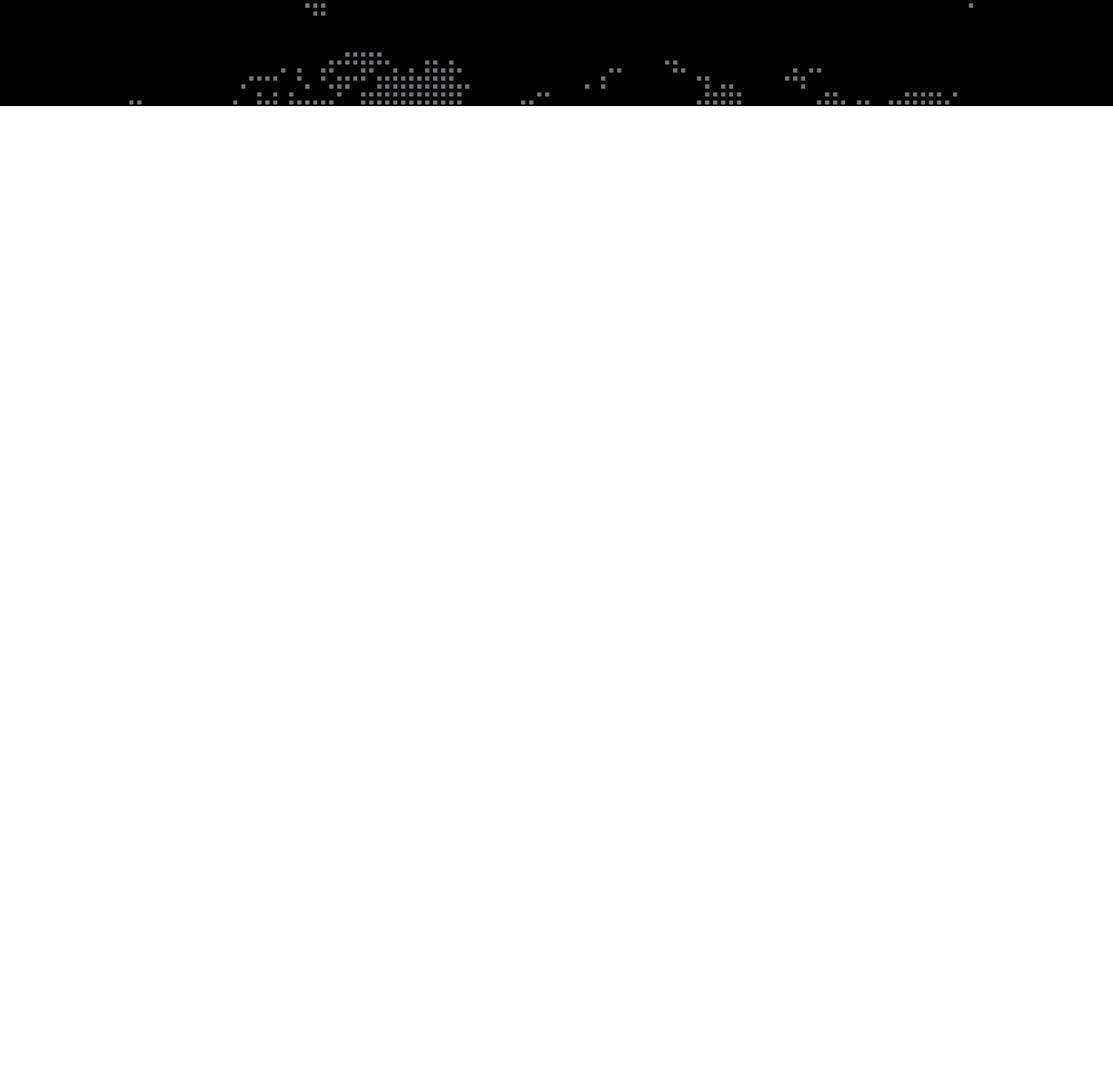
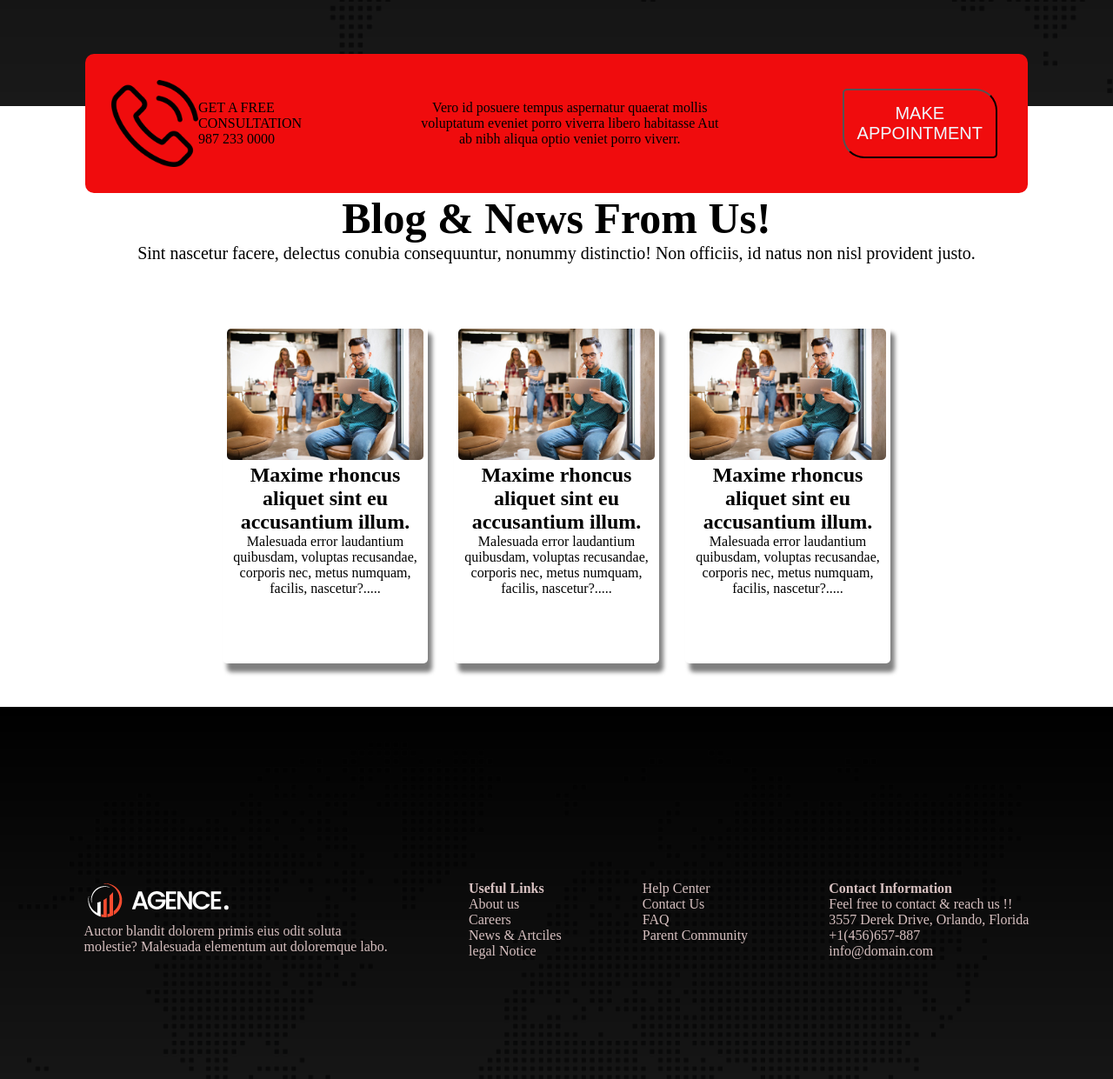
Before and after one commit to KHaaN007/Build-Digital-Agency-Website, a plain HTML site: page index.html in a window 1280 px wide. Shown: the part 1559-2800 px from the top of the page at 87% size. Before the commit the page ends 1681 px from the top, so only its background shows below. Drawn offline with Linux system fonts and the light colour scheme.

Commit message:
almost done

```diff
--- a/index.html
+++ b/index.html
@@ -43,8 +43,9 @@
             <div class="service-container">
                 <button class="service-btn primary-btn">Service List</button>
                 <h1 class="service-title"><span class="orange-color">Services</span> We Can Help You With !</h1>
-                <p class="service-details">Vero id posuere tempus aspernatur quaerat mollis voluptatum eveniet porro viverra <br>libero habitasse
-                porro fames quos pharetra diam cupidatat ligula! Netus! Quos dignissi mos laoreet.</p>
+                <p class="service-details">Vero id posuere tempus aspernatur quaerat mollis voluptatum eveniet porro
+                    viverra <br>libero habitasse
+                    porro fames quos pharetra diam cupidatat ligula! Netus! Quos dignissi mos laoreet.</p>
                 <ol>
                     <li class="service-list">Nobis ridiculus cupiditate egestas commodi.</li>
                     <li class="service-list">Ipsum dui curabitur dapibuish mollitia.</li>
@@ -57,11 +58,12 @@
                         <img class="service-img" src="/asset/image/man-2.jpg" alt="">
                         <div>
                             <h2>George Smith</h2>
-                        <h4>CEO, Director</h4>
+                            <h4>CEO, Director</h4>
                         </div>
                     </div>
                     <div>
-                        <button style="padding: 15px; border-radius: 5px 25px; background-color: blue;">More Details</button>
+                        <button style="padding: 15px; border-radius: 5px 25px; background-color: blue;">More
+                            Details</button>
                     </div>
                 </div>
             </div>
@@ -88,9 +90,76 @@
                 </div>
             </div>
         </section>
+        <section>
+            <div class="floting-section">
+                <div style="display: flex; align-items: center;"><img class="box-img" src="/asset/icons/phone-call.png"
+                        alt="">
+                    <p>GET A FREE CONSULTATION <br>
+                        987 233 0000</p>
+                </div>
+                <div>
+                    <p style="width: 60%; margin: auto; text-align: center;">Vero id posuere tempus aspernatur quaerat
+                        mollis voluptatum eveniet porro
+                        viverra libero habitasse Aut ab nibh aliqua optio veniet porro viverr.</p>
+                </div>
+                <div><button class="primary-btn">MAKE APPOINTMENT</button></div>
+            </div>
+        </section>
+        <section>
+            <h1 style="font-size: 50px; text-align: center;">Blog & News From Us!</h1>
+            <p style="font-size: 20px;
+            text-align: center;">Sint nascetur facere, delectus conubia consequuntur, nonummy distinctio! Non officiis,
+                id natus non nisl
+                provident justo.</p>
+            <div class="card-section">
+                <div class="card">
+                    <img width="100%" style="border-radius: 5px;" src="/asset/image/blog-1.jpg" alt="">
+                    <h2>Maxime rhoncus aliquet sint eu accusantium illum.</h2>
+                    <p>Malesuada error laudantium quibusdam, voluptas recusandae, corporis nec, metus numquam, facilis,
+                        nascetur?.....</p>
+                </div>
+                <div class="card">
+                    <img width="100%" style="border-radius: 5px;" src="/asset/image/blog-1.jpg" alt="">
+                    <h2>Maxime rhoncus aliquet sint eu accusantium illum.</h2>
+                    <p>Malesuada error laudantium quibusdam, voluptas recusandae, corporis nec, metus numquam, facilis,
+                        nascetur?.....</p>
+                </div>
+                <div class="card">
+                    <img width="100%" style="border-radius: 5px;" src="/asset/image/blog-1.jpg" alt="">
+                    <h2>Maxime rhoncus aliquet sint eu accusantium illum.</h2>
+                    <p>Malesuada error laudantium quibusdam, voluptas recusandae, corporis nec, metus numquam, facilis,
+                        nascetur?.....</p>
+                </div>
+            </div>
+        </section>
     </main>
     <footer>
-
+        <div>
+            <img src="/asset/logo/logo.png" alt="">
+            <p>Auctor blandit dolorem primis eius odit soluta</p>
+            <p>molestie? Malesuada elementum aut doloremque labo.</p>
+        </div>
+        <div>
+            <h4>Useful Links</h4>
+            <p>About us</p>
+            <p>Careers</p>
+            <p>News & Artciles</p>
+            <p>legal Notice</p>
+        </div>
+        <div>
+            <h4></h4>
+            <p>Help Center</p>
+            <p>Contact Us</p>
+            <p>FAQ</p>
+            <p>Parent Community</p>
+        </div>
+        <div>
+            <h4>Contact Information</h4>
+            <p>Feel free to contact & reach us !!</p>
+            <p>3557 Derek Drive, Orlando, Florida</p>
+            <p>+1(456)657-887</p>
+            <p>info@domain.com</p>
+        </div>
     </footer>
 </body>
 
--- a/styles/style.css
+++ b/styles/style.css
@@ -81,20 +81,24 @@ ul li a {
     align-items: center;
     /* padding-top: 50px; */
     height: 100vh;
-    background-image: url('../asset/image/footer-bg.png');
-    background-color: black;
+    background-image: url('../asset/image/footer-bg.png'),
+        linear-gradient(rgba(0, 0, 0, 50), rgba(0, 0, 0, 0.9));
+    background-blend-mode: overlay;
+    background-repeat: no-repeat;
+    background-size: cover;
 
 }
+
 .service-container {
     color: #FFFFFF;
 }
 
 .service-btn {
-   color:#BECFD0;
+    color: #BECFD0;
 }
 
 .service-title {
-font-size: 40px;
+    font-size: 40px;
 }
 
 .service-details {
@@ -106,9 +110,7 @@ font-size: 40px;
     margin-top: 5px;
 }
 
-.service-box-container{
-
-}
+.service-box-container {}
 
 .service-box {
     display: flex;
@@ -123,7 +125,7 @@ font-size: 40px;
     border-radius: 5px;
     height: 200px;
     width: 270px;
-    padding-top:50px;
+    padding-top: 50px;
 }
 
 .box-img {
@@ -134,8 +136,59 @@ font-size: 40px;
 .service-name {
     font-size: 22px;
 }
-.service-img{
+
+.service-img {
     width: 100px;
     border-radius: 50px;
     margin: 10px;
 }
+
+/* Floating Section */
+.floting-section {
+    width: 80%;
+    margin: auto;
+    margin-top: -60px;
+    display: flex;
+    gap: 15px;
+    background-color: #F00C0D;
+    border-radius: 10px;
+    align-items: center;
+    padding: 30px;
+
+}
+
+.card-section {
+    width: 60%;
+    margin: auto;
+    display: flex;
+    gap: 30px;
+    text-align: center;
+    padding-top: 70px;
+
+}
+
+.card {
+    height: 380px;
+    width: 300px;
+    box-shadow: 5px 10px 5px gray;
+    border-radius: 5px;
+    padding: 5px;
+
+
+}
+
+footer {
+    background-image: url('../asset/image/footer-bg.png'),
+        linear-gradient(rgba(0, 0, 0, 50), rgba(0, 0, 0, 0.9));
+        background-blend-mode: overlay;
+        background-size: 100vh;
+    background-size: cover;
+    background-repeat: no-repeat;
+    display: flex;
+    justify-content: space-around;
+    margin-top: 50px;
+    padding: 50px;
+    padding-top: 200px;
+    padding-bottom: 200px;
+    color: #d7c0c0;
+}
```
